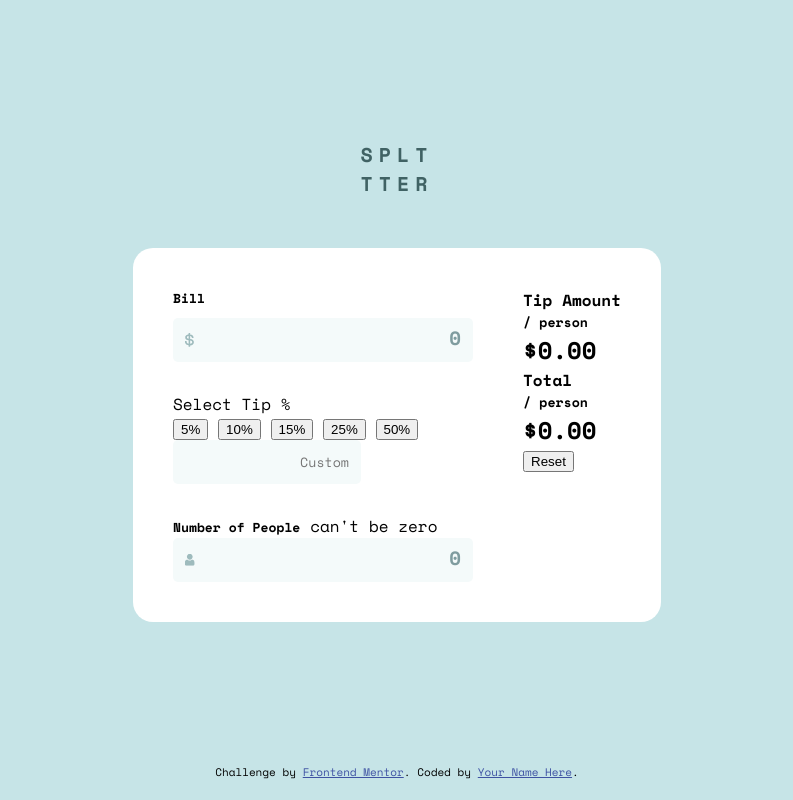
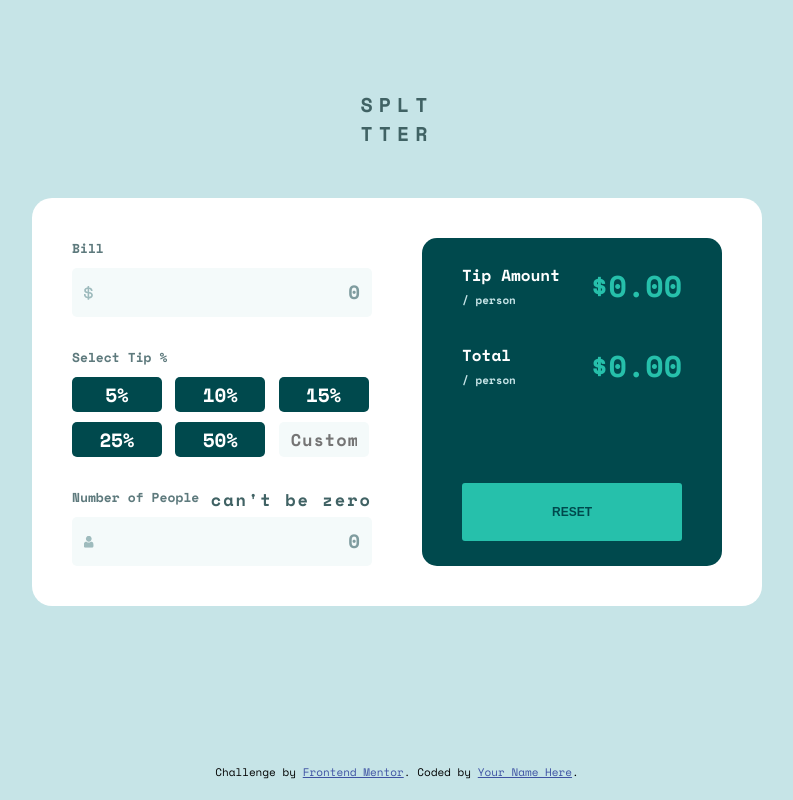
Before and after one commit to Alord81/tipCalculatorApp, a plain HTML site: page tip-calculator-app-main/index.html in a window 1280 px wide. Shown: the whole page, without its empty margins (243-1036 px from the left). Drawn offline with nearby package versions, Linux system fonts and the light colour scheme.

Commit message:
Update style.css num 3

```diff
--- a/tip-calculator-app-main/style.css
+++ b/tip-calculator-app-main/style.css
@@ -2,9 +2,12 @@
     --background: #c6e4e7;
     --background-box:#ffffff;
     --font-title-color: #406264;
-    --number-color: hsl(172, 67%, 45%);
+    --number-color: #26c0ab;
     --input-background: #f4fafa;
     --placeholder:#7f9c9f;
+    --label-color:#5e7a7d;
+    --btn: #00494d;
+    --transition: .4s;
 }
 * {
     margin: 0;
@@ -24,6 +27,10 @@ input {
     border: 2px solid transparent;
     background-color: var(--input-background);
     border-radius: 5px;
+
+    color: var(--font-title-color);
+    font-size: 17px;
+    font-weight: bold;
 }
 input:focus {
     border-color: var(--number-color);
@@ -56,7 +63,7 @@ body {
     text-align: center;
 }
 .container > div > div:first-child > .title {
-    margin-top: 70px;
+    margin-top: 20px;
     margin-bottom: 50px;
     text-transform: uppercase;
     font-size: 10px;
@@ -90,11 +97,60 @@ body {
 .bill-info form .number-of-people div:last-child {
     position: relative;
 }
+.bill-info form .number-of-people > div:first-child{
+    display: flex;
+    justify-content: space-between;
+}
+.the-tips {
+    display: flex;
+    flex-direction: column;
+}
+.the-tips .tips {
+    display: grid;
+    grid-template-columns: 1fr 1fr 1fr;
+    gap: 10px;
+}
+.the-tips .tips button {
+    padding: 8px 25px;
+    color: white;
+    background-color: var(--btn);
+    outline: none;
+    border: none;
+    border-radius: 5px;
+    height: 35px;
+    font-family: 'Space Mono', monospace;
+    font-size: 1.2rem;
+    font-weight: 700;
+    width: 90px;
+    display: flex;
+    justify-content: center;
+    align-items: center;
+    cursor: pointer;
+    transition: var(--transition);
+}
+.the-tips .tips button:hover {
+    color: var(--btn);
+    background-color: var(--number-color);
+}
+.the-tips .tips input {
+    height: 35px;
+    width: 90px;
+    /* padding: 8px 25px; */
+    text-align: start;
+}
+.the-tips .tips input::placeholder {
+    font-family: 'Space Mono', monospace;
+    font-size: 17px;
+    font-weight: bold;
+    letter-spacing: 1px;
+}
 .bill-info form .bill label,
-.number-of-people div > label {
-    font-weight: 700;
+label.n-p,
+.the-tips label {
+    font-weight: bold;
     font-size: 13px;
     margin-bottom: 10px;
+    color: var(--label-color);
 }
 .bill-info form .bill div img,
 .bill-info form .number-of-people div:last-child img {
@@ -114,3 +170,59 @@ body {
     font-weight: 700;
     color: var(--placeholder);
 }
+
+.error {
+    font-size: 11px;
+    color: red;
+    font-weight: bold;
+    letter-spacing: 2px;
+    font-family: 'Space Mono', monospace;
+    color: var(--font-title-color);
+    font-size: 17px;
+    font-weight: bold;
+}
+
+input.error {
+    border-color:red;
+}
+
+
+/* Result */
+.result {
+    background-color: #00494d;
+    color: white;
+    display: flex;
+    flex-direction: column;
+    gap: 35px;
+    width: 300px;
+    text-align: start;
+    padding:25px 40px;
+    border-radius: 15px;
+}
+.result > div {
+    display: flex;
+    justify-content: space-between;
+}
+.result > div h5 {
+    color: var(--background);
+    font-size: 11px;
+    margin-top: 5px;
+}
+.result > div h2 {
+    font-size: 30px;
+    color: var(--number-color);
+}
+.result > button {
+    text-transform: uppercase;
+    font-size: 12px;
+    color: var(--btn);
+    background-color: var(--number-color);
+    font-weight: bold;
+    border: none;
+    outline: none;
+    border-radius: 3px;
+    padding: 5px 15px;
+    margin-top: 60px;
+    flex: 1;
+}
+/*--- Result ---*/
```
